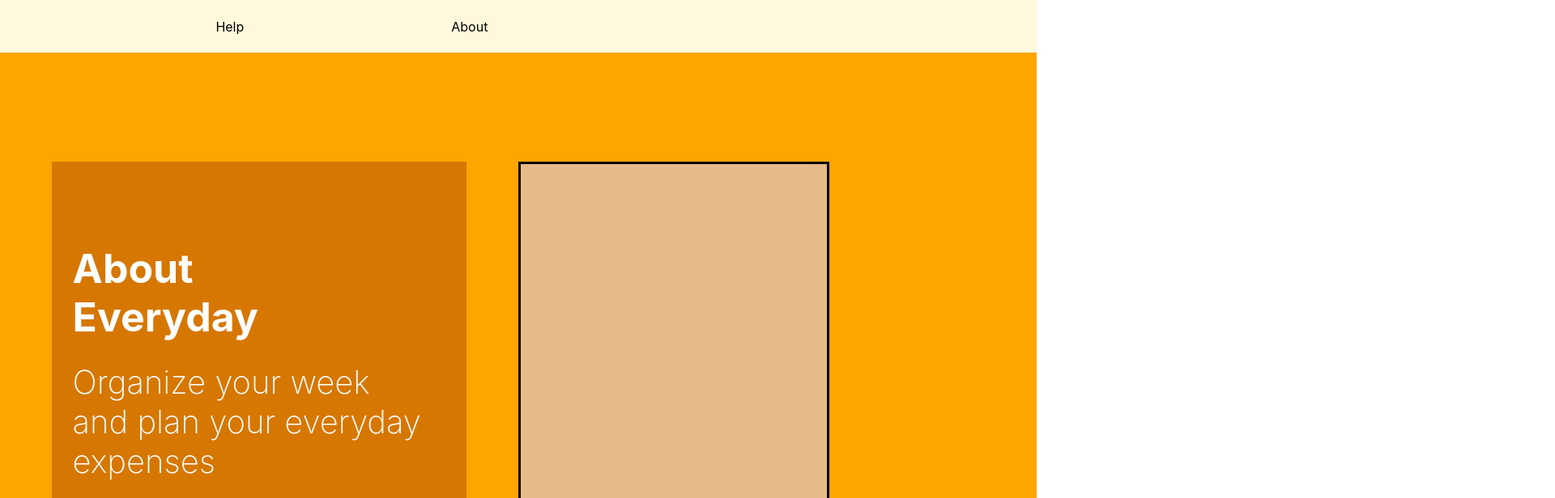
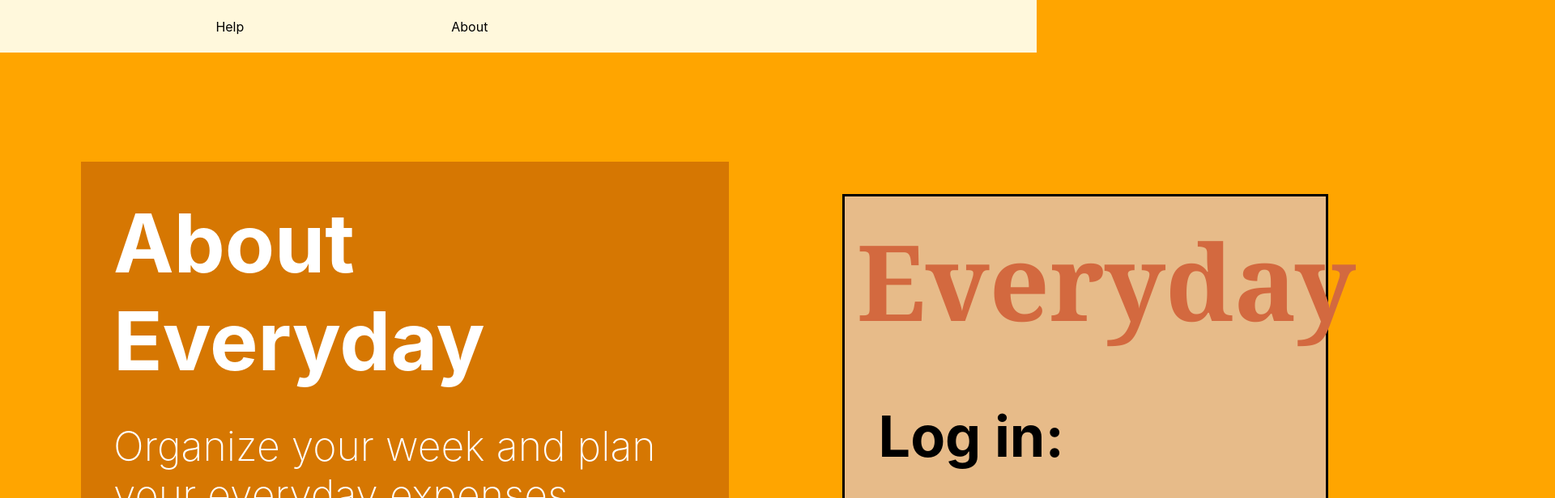
Before and after one commit to IHATECOFFEE1/Calendar-App, a Next.js app: page /Landing in a window 1280 px wide. Shown: the top 616 px of the page at 81% size, 1920 px wide, since content can reach past the window. Built offline with nearby package versions, Linux system fonts and the light colour scheme; no server answers.

Commit message:
Added log block

```diff
--- a/src/components/LandingPage/index.jsx
+++ b/src/components/LandingPage/index.jsx
@@ -40,6 +40,15 @@ export default function LandingPage() {
 
 
                 <div className={styles.logBlock}>
+
+                    <div className={styles.logTitle}>
+                        Everyday
+                    </div>
+
+                    <div className={styles.logText}>
+                        Log in:
+                    </div>
+
                     <div className={styles.googleSign}>
                         <GoogleButton onClick={handleLoginWithGoogle} />
                     </div>
--- a/src/components/LandingPage/index.module.scss
+++ b/src/components/LandingPage/index.module.scss
@@ -8,13 +8,15 @@
     background-size: cover;
     background-repeat: no-repeat;
     padding-top: 200px;
+    min-width: 2000px;
+
 
 }
 
 .googleSign {
-    padding-top: 700px;
-    padding-left: 1100px;
 
+    margin-left: 30%;
+    margin-top: 20%;
     z-index: 5;
 }
 
@@ -32,10 +34,10 @@
 
 .subTitle{
 
-    padding-top:20%;
+    margin-top: 5%;
     margin-left: 5%;
 
-    font-size: 50px;
+    font-size: 100px;
     font-weight: 700;
     color:white;
     white-space: pre-wrap;
@@ -44,7 +46,7 @@
 .about{
 
     padding-top: 5%;
-    font-size: 40px;
+    font-size: 50px;
     font-weight: 200;
     color:white;
     margin-left: 5%;
@@ -54,11 +56,39 @@
 
 .logBlock{
 
+    margin-top: 2%;
     border-style: solid;
     height: 50%;
     width:30%;
-    margin-left: 5%;
+    margin-left: 7%;
     background-color:rgb(231, 187, 137);
     z-index: 1;
     float: left;
 }
+
+.logTitle{
+
+    margin-top: 2%;
+    margin-left: 2%;
+    margin-right: 2%;
+    border-style: solid;
+    text-align: center;
+    border-color: rgb(231, 187, 137);
+    z-index: 1;
+    font-size: 130px;
+    font-weight: 700;
+    background-color:rgb(231, 187, 137);
+    color: rgb(211, 105, 63);
+    font-family:Cambria, Cochin, Georgia, Times, 'Times New Roman', serif;
+}
+
+.logText{
+
+    margin-top: 10%;
+    margin-left: 7%;
+    margin-right: 50%;
+    font-size: 70px;
+    font-weight: 700;
+    color:rgb(0, 0, 0);
+
+}
```
